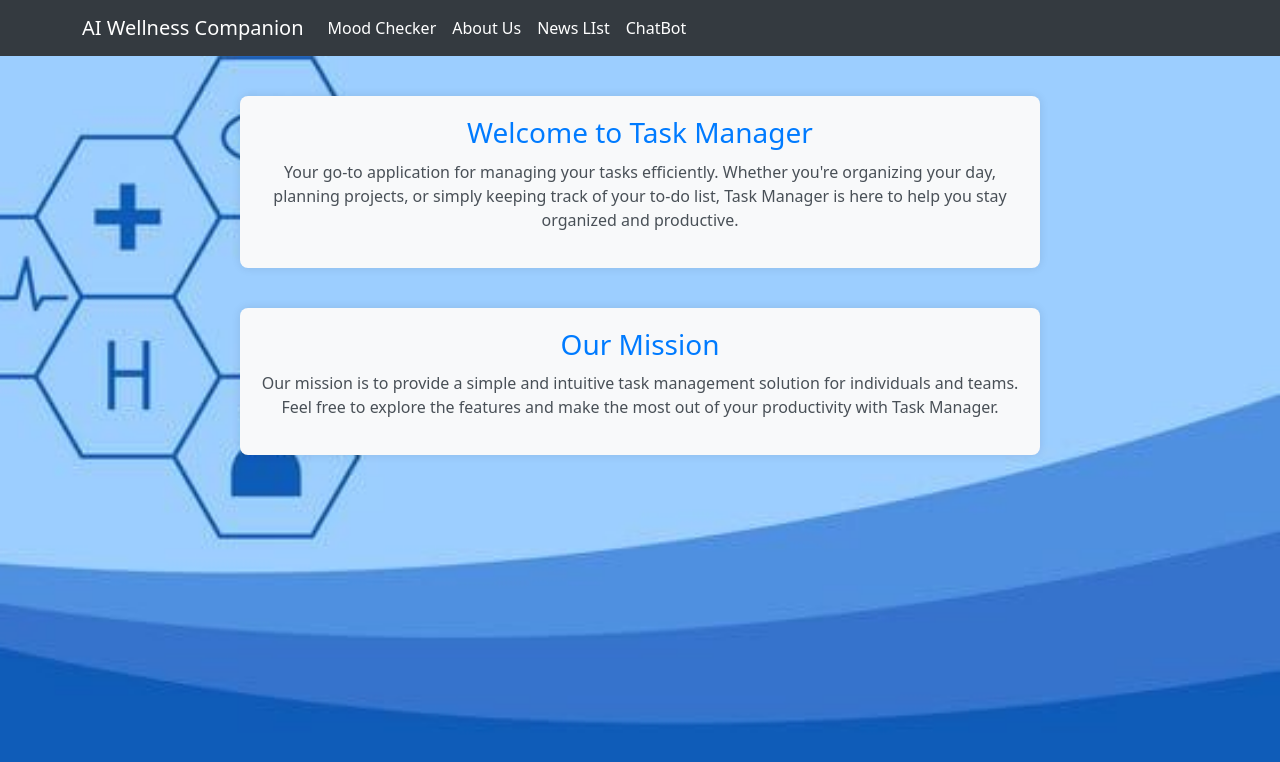
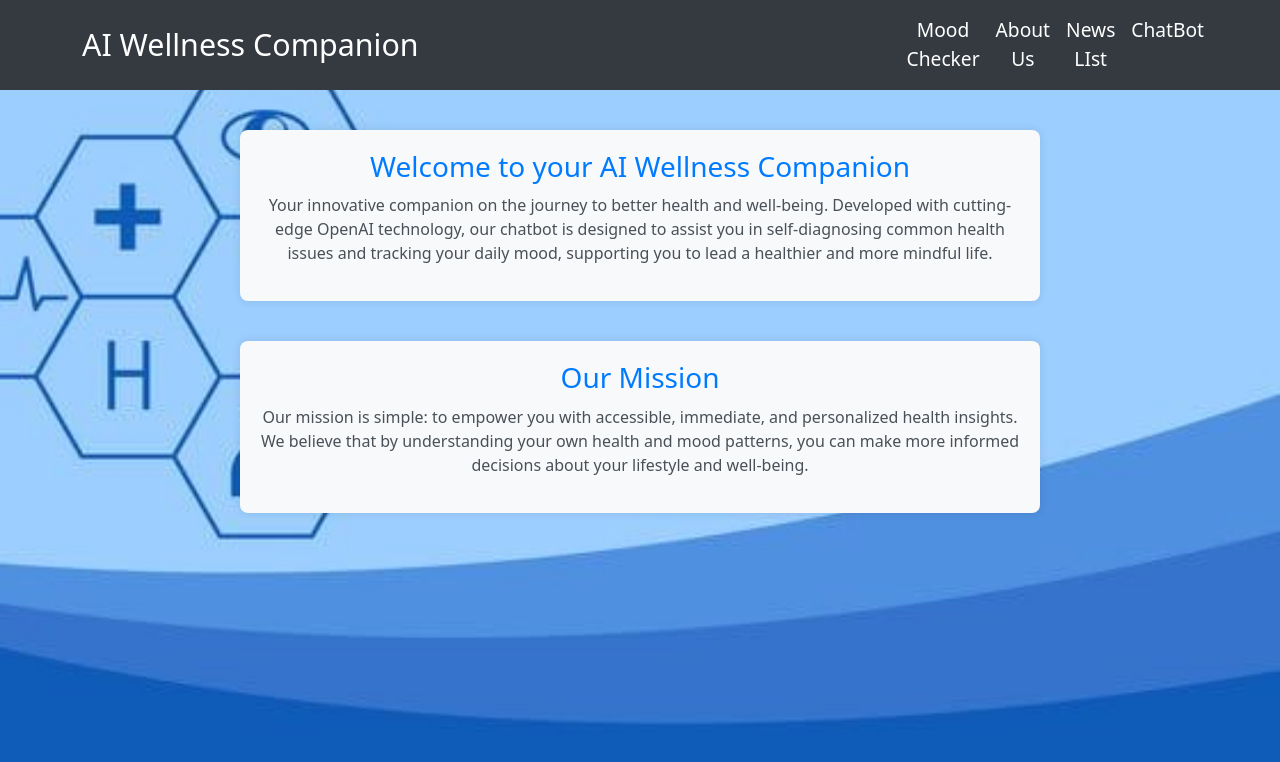
Before and after one commit to G00384389-Projects/Health-Companion-Chatbot, a React (Create React App) app in the folder client/: page /aboutUs in a window 1280 px wide. Shown: the top 762 px of the page. Built offline with nearby package versions, Linux system fonts and the light colour scheme.

Commit message:
newslist updated, logo added, mongoDB fix

```diff
--- a/client/public/index.html
+++ b/client/public/index.html
@@ -2,14 +2,14 @@
 <html lang="en">
   <head>
     <meta charset="utf-8" />
-    <link rel="icon" href="%PUBLIC_URL%/favicon.ico" />
+    <link rel="icon" href="%PUBLIC_URL%/logo1.png" />
     <meta name="viewport" content="width=device-width, initial-scale=1" />
     <meta name="theme-color" content="#000000" />
     <meta
       name="description"
       content="Web site created using create-react-app"
     />
-    <link rel="apple-touch-icon" href="%PUBLIC_URL%/logo192.png" />
+    <link rel="apple-touch-icon" href="%PUBLIC_URL%/logo1.png" />
     <!--
       manifest.json provides metadata used when your web app is installed on a
       user's mobile device or desktop. See https://developers.google.com/web/fundamentals/web-app-manifest/
@@ -24,7 +24,7 @@
       work correctly both with client-side routing and a non-root public URL.
       Learn how to configure a non-root public URL by running `npm run build`.
     -->
-    <title>React App</title>
+    <title>AI Wellness Companion</title>
   </head>
   <body>
     <noscript>You need to enable JavaScript to run this app.</noscript>
--- a/client/src/App.css
+++ b/client/src/App.css
@@ -4,6 +4,27 @@
   padding: 0;
   box-sizing: border-box;
 }
+
+.navbar-custom {
+  padding: 1rem 1rem; /* Increase the padding to make the navbar taller */
+}
+
+.navbar-custom .navbar-brand {
+  font-size: 1.9rem; /* Increase the size of the brand font */
+  margin-right: 30rem; /* Adjust this value as needed */
+}
+
+.navbar-custom .nav-link {
+  font-size: 1.2rem; /* Increase the size of the nav link text */
+  padding: 0.5rem 1rem; /* Increase the padding to make the links taller */
+}
+
+/* If you are using a logo image within the navbar brand */
+.navbar-custom .navbar-brand img {
+  height: auto; /* Height will scale with width */
+  width: 100px; /* Adjust width as necessary */
+}
+
 
 html, body {
   height: 100%;
--- a/client/src/Components/AboutUs.js
+++ b/client/src/Components/AboutUs.js
@@ -13,11 +13,11 @@ function AboutUs() {
         <div className="info-card">
 
           <div className="info-text">
-            <h3>Welcome to Task Manager</h3>
+            <h3>Welcome to your AI Wellness Companion</h3>
             <p>
-              Your go-to application for managing your tasks efficiently. Whether you're organizing your day,
-              planning projects, or simply keeping track of your to-do list, Task Manager is here to help you stay
-              organized and productive.
+            Your innovative companion on the journey to better health and well-being. Developed with cutting-edge
+            OpenAI technology, our chatbot is designed to assist you in self-diagnosing common health issues and
+            tracking your daily mood, supporting you to lead a healthier and more mindful life.
             </p>
           </div>
         </div>
@@ -28,8 +28,9 @@ function AboutUs() {
           <div className="info-text">
             <h3>Our Mission</h3>
             <p>
-              Our mission is to provide a simple and intuitive task management solution for individuals and teams.
-              Feel free to explore the features and make the most out of your productivity with Task Manager.
+            Our mission is simple: to empower you with accessible, immediate, and personalized health insights.
+            We believe that by understanding your own health and mood patterns, you can make more informed decisions
+            about your lifestyle and well-being.
             </p>
           </div>
         </div>
--- a/client/src/Components/aboutUs.css
+++ b/client/src/Components/aboutUs.css
@@ -38,6 +38,42 @@
 .task-card {
   border: 3px solid black;
 }
+
+.news-container {
+  width: 100%;
+  padding: 20px;
+}
+
+.news-article {
+  background-color: rgba(128, 128, 128, 0.7);
+  padding: 20px;
+  border-radius: 10px;
+  color: #fff;
+  margin-bottom: 10px;
+  overflow: hidden; /* In case of long non-breaking text */
+}
+
+.news-article h2 {
+  margin-top: 0;
+}
+
+.news-article img {
+  max-width: 100%;
+  height: auto; /* Maintain aspect ratio */
+  border-radius: 5px;
+  margin-top: 10px; /* Add space above the image */
+}
+
+.news-article a {
+  color: #ffd700;
+  text-decoration: none; /* Optional: removes underline from links */
+}
+
+.news-article a:hover,
+.news-article a:focus {
+  text-decoration: underline; /* Optional: adds underline on hover/focus for links */
+}
+
 
 /* Styles for the task card header */
 .task-card-header {
--- a/client/src/Components/home.js
+++ b/client/src/Components/home.js
@@ -1,5 +1,3 @@
-import { useState } from "react";
-
 
 function Home() {
 
@@ -34,10 +32,10 @@ function Home() {
                     <div className="col-md-4 mb-5">
                         <div className="card h-100">
                             <div className="card-body">
-                                <h2 className="card-title">What we have to offer</h2>
+                                <h2 className="card-title">Talk to our AI Companion</h2>
                                 <p className="card-text">See our store.</p>
                             </div>
-                            <div className="card-footer"><a className="btn btn-primary btn-sm" href="shopproducts">Browse</a></div>
+                            <div className="card-footer"><a className="btn btn-primary btn-sm" href="/chatBot">Browse</a></div>
                         </div>
                     </div>
                     {/* About Us Card */}
@@ -47,17 +45,17 @@ function Home() {
                                 <h2 className="card-title">About Us</h2>
                                 <p className="card-text">To learn more about us!</p>
                             </div>
-                            <div className="card-footer"><a className="btn btn-primary btn-sm" href="/aboutUS">More Info</a></div>
+                            <div className="card-footer"><a className="btn btn-primary btn-sm" href="/aboutUS">Click here</a></div>
                         </div>
                     </div>
                     {/* Login Card */}
                     <div className="col-md-4 mb-5">
                         <div className="card h-100">
                             <div className="card-body">
-                                <h2 className="card-title">Happy</h2>
-                                <p className="card-text">Be Happy</p>
+                                <h2 className="card-title">Mood Checker</h2>
+                                <p className="card-text">Log your mood every day</p>
                             </div>
-                            <div className="card-footer"><a className="btn btn-primary btn-sm" href="/">Click here </a></div>
+                            <div className="card-footer"><a className="btn btn-primary btn-sm" href="/moodChecker">Click here </a></div>
                         </div>
                     </div>
                     {/* API Card - Full Width */}
@@ -65,10 +63,10 @@ function Home() {
                         <div className="card h-100">
                             <div >
                                 <div className="card-body">
-                                    <h2 className="card-title">API</h2>
+                                    <h2 className="card-title">Daily News</h2>
                                     <p className="card-text"></p>
                                 </div>
-                                <div className="card-footer"><a className="btn btn-primary btn-sm" href="/">Click here </a></div>
+                                <div className="card-footer"><a className="btn btn-primary btn-sm" href="/newsList">Click here</a></div>
                             </div>
                         </div>
                     </div>
--- a/client/src/Components/newsList.js
+++ b/client/src/Components/newsList.js
@@ -1,5 +1,7 @@
 import React, { useState, useEffect } from 'react';
 import axios from 'axios';
+import './aboutUs.css';
+
 
 // The NewsList component fetches and displays a list of news articles
 const NewsList = () => {
@@ -19,7 +21,7 @@ const NewsList = () => {
       // Query parameters for the API call
       const queryParams = {
         q: 'Apple', // Query term
-        from: '2024-04-23', // Start date for the news articles
+        from: '2024-04-24', // Start date for the news articles
         sortBy: 'popularity', // Sorting parameter
         apiKey: API_KEY // API key parameter
       };
@@ -48,19 +50,17 @@ const NewsList = () => {
     <div className="news-container">
       <h1>World News</h1>
       {articles.map((article, index) => (
-        // Map over the articles array to render each article
         <div key={index} className="news-article">
           <h2>{article.title}</h2>
           <p>{article.author}</p>
           <p>{article.description}</p>
-          {/* Render the article image if the URL is available */}
           {article.urlToImage && <img src={article.urlToImage} alt={article.title} />}
-          {/* link to read the full article */}
           <p><a href={article.url} target="_blank" rel="noopener noreferrer">Read more</a></p>
         </div>
       ))}
     </div>
   );
+
 };
 
 export default NewsList;
```
Also changed, not shown: client/public/logo1.png (added), 1 other file (tests, documents, lock files or other folders).
